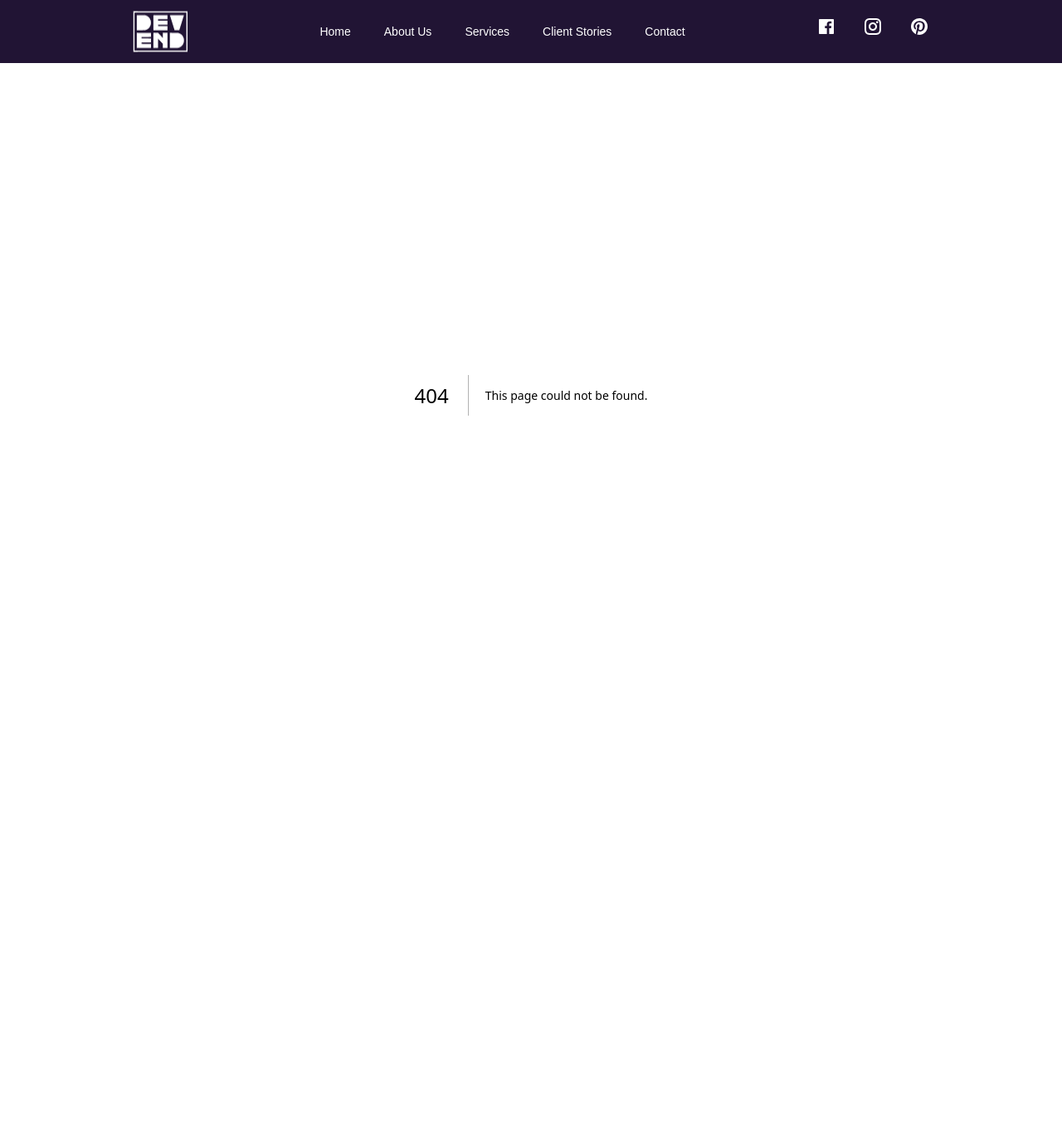
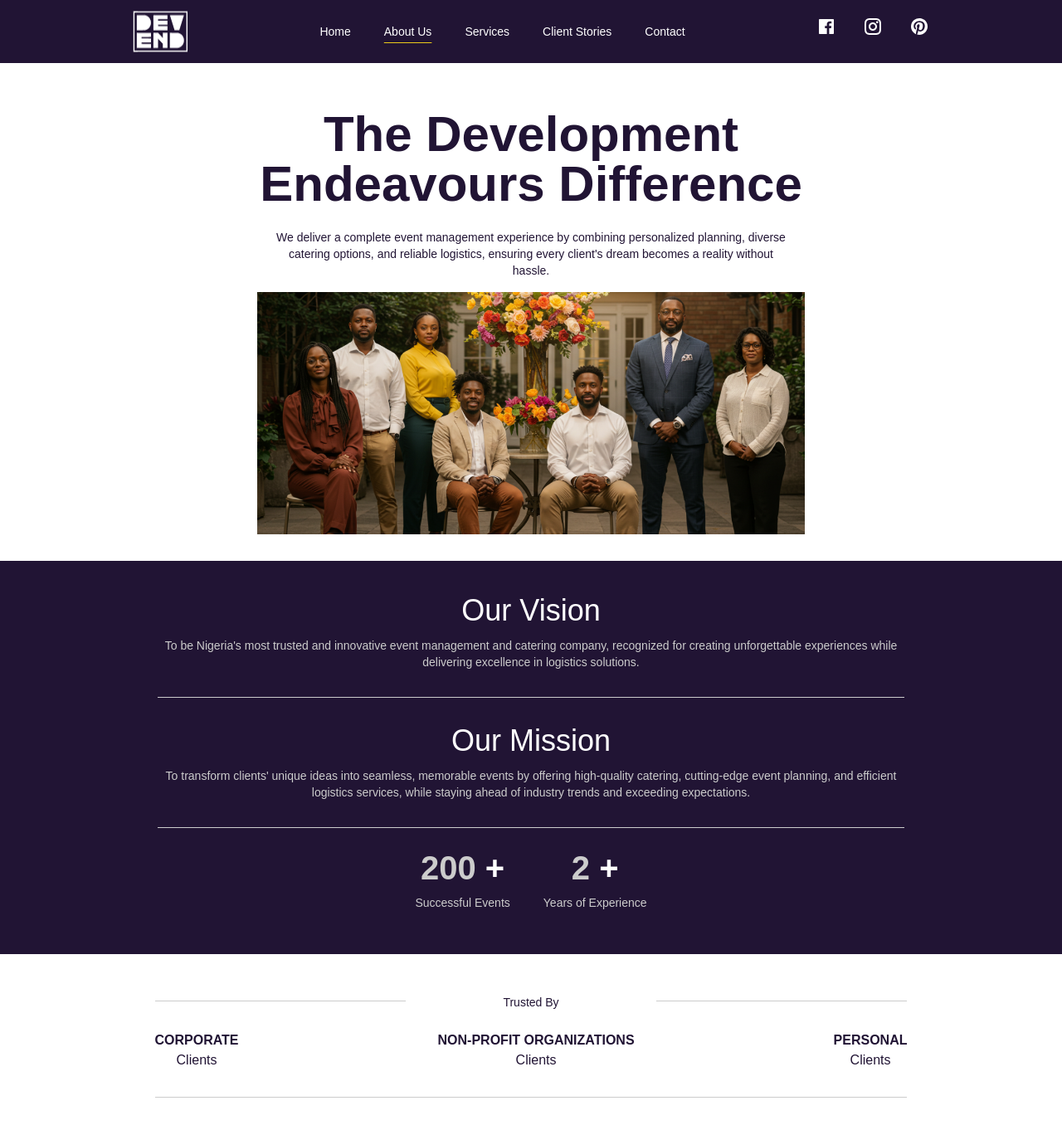
Before and after one commit to DevonSRE/devend, a Next.js app: page /about in a window 1280 px wide. Before the commit this address had no page. Shown: the top 1362 px of the page at 83% size. Before the commit the page ends 876 px from the top, so only its background shows below. Built offline with nearby package versions, Linux system fonts and the light colour scheme.

Commit message:
About page

```diff
--- /dev/null
+++ b/src/app/about/page.jsx
@@ -0,0 +1,192 @@
+import Image from "next/image";
+import groupImg from "../../../public/group_img.png";
+import uniqueImg from "../../../public/unique_img.png";
+import Footer from "../home/footer/page";
+
+const About = () => {
+  return (
+    <div>
+      <div className="flex justify-center text-[#211434] mt-8">
+        <div className="mt-6 text-center md:max-w-[660px] max-w-[350px]">
+          <h2 className="md:text-6xl text-4xl leading-normal font-semibold">
+            The Development Endeavours Difference
+          </h2>
+          <p className="mt-6 text-sm px-4">
+            We deliver a complete event management experience by combining
+            personalized planning, diverse catering options, and reliable
+            logistics, ensuring every client&apos;s dream becomes a reality
+            without hassle.
+          </p>
+
+          <Image
+            src={groupImg}
+            alt="A group of people standing and sitting"
+            className="my-4"
+          />
+        </div>
+      </div>
+
+      <div className="bg-[#211434] py-6 md:py-10 px-4 text-center flex justify-center mt-4">
+        <div>
+          <div className="max-w-[900px]">
+            <h3 className="text-white text-2xl md:text-4xl">Our Vision</h3>
+            <p className="text-[#ccc] my-3 text-sm">
+              To be Nigeria&apos;s most trusted and innovative event management
+              and catering company, recognized for creating unforgettable
+              experiences while delivering excellence in logistics solutions.
+            </p>
+            <div className="border-t border-[#ccc] my-8"></div>
+          </div>
+
+          <div className="max-w-[900px]">
+            <h3 className="text-white text-2xl md:text-4xl">Our Mission</h3>
+            <p className="text-[#ccc] my-3 text-sm">
+              To transform clients&apos; unique ideas into seamless, memorable
+              events by offering high-quality catering, cutting-edge event
+              planning, and efficient logistics services, while staying ahead of
+              industry trends and exceeding expectations.
+            </p>
+            <div className="border-t border-[#ccc] my-8"></div>
+          </div>
+
+          <div className="flex justify-center max-w-[900px] text-[#ccc] my-3">
+            <div className="flex gap-10">
+              <div className="grid grid-rows gap-4">
+                <p className="md:text-[40px] text-[28px] text-2xl font-semibold">
+                  200 <span className="text-white">+</span>
+                </p>
+                <p className="text-sm">Successful Events</p>
+              </div>
+
+              <div className="grid grid-rows gap-4">
+                <p className="md:text-[40px] text-[28px] text-2xl font-semibold">
+                  2 <span className="text-white">+</span>
+                </p>
+                <p className="text-sm">Years of Experience</p>
+              </div>
+            </div>
+
+            <div className="border-t border-[#ccc] my-8"></div>
+          </div>
+        </div>
+      </div>
+
+      <div className="flex justify-center text-[#211434] mt-10">
+        <div className="text-center">
+          <div className="grid grid-cols-3 my-2">
+            <div className="border-t border-[#ccc] mt-2"></div>
+            <div className="text-sm">Trusted By</div>
+            <div className="border-t border-[#ccc] mt-2"></div>
+          </div>
+
+          <div className="flex gap6 my-6 md:space-x-60">
+            <div>
+              <p className="font-semibold">CORPORATE</p>
+              <p>Clients</p>
+            </div>
+
+            <div>
+              <p className="font-semibold">NON-PROFIT ORGANIZATIONS</p>
+              <p>Clients</p>
+            </div>
+
+            <div className="hidden md:block">
+              <p className="font-semibold">PERSONAL</p>
+              <p>Clients</p>
+            </div>
+
+          </div>
+          <div className="border-t border-[#ccc] my-8"></div>
+        </div>
+      </div>
+
+      <div className='md:flex justify-center text-[#211434] my-8 px-4'>
+        <div className='md:flex md:space-x-10'>
+          <Image src={uniqueImg} className="mb-10 md:w-2/4 md:mb-0 px-1 md:h-[600px] h-[400px]"/>
+
+          <div className="md:py-2">
+            <h3 className='text-2xl md:text-4xl font-semibold mb-6'>What Makes Us Unique</h3>
+
+            <div className='text-left'>
+              <h4 className="mb-1 font-semibold text-sm">Tailored Experience</h4>
+              <p className='text-sm mt-2'>Every event reflects the client's unique tastes and preferences.</p>
+              <div className="border-t border-[#ccc] my-5"></div>
+            </div>
+
+            <div className='text-left'>
+              <h4 className="mb-1 font-semibold text-sm">Customizable Menus</h4>
+              <p className='text-sm mt-2'>Catering solutions crafted to accommodate diverse dietary needs  and cultural nuances.</p>
+              <div className="border-t border-[#ccc] my-5"></div>
+            </div>
+
+            <div className='text-left'>
+              <h4 className="mb-1 font-semibold text-sm">Tailored Experience</h4>
+              <p className='text-sm mt-2'>Every event reflects the client's unique tastes and preferences.</p>
+              <div className="border-t border-[#ccc] my-5"></div>
+            </div>
+
+            <div className='text-left'>
+              <h4 className="mb-1 font-semibold text-sm">Industry Innovation</h4>
+              <p className='text-sm mt-2'>We leverage modern trends and technology to enhance the event  experience.</p>
+              <div className="border-t border-[#ccc] my-5"></div>
+            </div>
+
+            <div className='text-left'>
+              <h4 className="mb-1 font-semibold text-sm">Reliability and Efficiency</h4>
+              <p className='text-sm mt-2'>A streamlined approach to logistics ensures everything is  executed seamlessly.</p>
+              <div className="border-t border-[#ccc] my-5"></div>
+            </div>
+
+            <div className='text-left'>
+              <h4 className="mb-1 font-semibold text-sm">Client-Centered Approach</h4>
+              <p className='text-sm mt-2'> Personalized attention and strong relationships remain our  hallmark.</p>
+            </div>
+
+          </div>
+        </div>
+      </div>
+
+      <div className="border-t border-[#ccc] my-8 md:mt-20"></div>
+      {/* Experience */}
+
+      <div className="flex justify-center">
+        <div className="text-center ">
+          <p className="md:text-4xl text-3xl font-semibold">Let's Create an Unforgettable Experience</p>
+          <p className="mt-3 text-sm max-w-[650px] text-center">Plan your next event with ease. Our team handles every detail, from delicious catering and seamless logistics to personalized touches that make your celebration truly unforgettable.</p>
+
+          <div className="hidden md:flex justify-center gap-4">
+            <button className="bg-[#FAF7FE] border border-[#211434] text-[#211434] text-sm font-semibold px-10 py-3 rounded-lg mt-5">
+              See Our Services
+            </button>
+            <button className="bg-[#2A1C51] text-white text-sm px-12 py-3 rounded-lg mt-5">
+              Get a Quote
+            </button>
+          </div>
+
+          {/* Mobile Buttons */}
+          <div className="md:hidden">
+            <div>
+              <button className="bg-[#2A1C51] text-white text-sm px-14 py-3 rounded-lg mt-5">
+                Get a Quote
+              </button>
+            </div>
+            <div>
+              <button className="bg-[#FAF7FE] border border-[#211434] text-[#211434] text-sm font-semibold px-10 py-3 rounded-lg mt-5">
+                See Our Services
+              </button>
+            </div>
+          </div>
+
+
+        </div>
+      </div>
+
+      <div className="border-t border-[#ccccc] my-8"></div>
+
+
+      <Footer />
+    </div>
+  );
+};
+
+export default About;
--- a/src/app/component/Navbar.jsx
+++ b/src/app/component/Navbar.jsx
@@ -14,14 +14,14 @@ export default function Navbar() {
 
   return (
     <>
-      <div className="flex justify-between md:px-40 px-6 py-3 bg-[#211434]">
+      <div className="flex justify-between md:px-40 px-6 py-3 bg-[rgb(33,20,52)]">
         <Image src={devendLogo} alt='Logo of Devend'/>
         <div className="hidden md:flex space-x-10 text-sm font-normal py-4">
-          <Link href="/" className={`${pathname === "/" ? "underline underline-offset-8 decoration-white" : "no-underline"} text-white text-sm`}>Home</Link>
-          <Link href="/aboutus" className={`${pathname === "/aboutus" ? "underline underline-offset-8 decoration-white" : "no-underline"} text-white`}>About Us</Link>
-          <Link href="/contact" className={`${pathname === "/services" ? "underline underline-offset-8 decoration-white" : "no-underline"} text-white`}>Services</Link>
-          <Link href="/contact" className={`${pathname === "/client" ? "underline underline-offset-8 decoration-white" : "no-underline"} text-white`}>Client Stories</Link>
-          <Link href="/contact" className={`${pathname === "/contact" ? "underline underline-offset-8 decoration-white" : "no-underline"} text-white`}>Contact</Link>
+          <Link href="/" className={`${pathname === "/" ? "underline underline-offset-8 decoration-[#EDCC19]" : "no-underline"} text-white text-sm`}>Home</Link>
+          <Link href="/about" className={`${pathname === "/about" ? "underline underline-offset-8 decoration-[#EDCC19]" : "no-underline"} text-white`}>About Us</Link>
+          <Link href="/services" className={`${pathname === "/services" ? "underline underline-offset-8 decoration-[#EDCC19]" : "no-underline"} text-white`}>Services</Link>
+          <Link href="/client" className={`${pathname === "/client" ? "underline underline-offset-8 decoration-[#EDCC19]" : "no-underline"} text-white`}>Client Stories</Link>
+          <Link href="/contact" className={`${pathname === "/contact" ? "underline underline-offset-8 decoration-[#EDCC19]" : "no-underline"} text-white`}>Contact</Link>
         </div>
 
         <div className="hidden md:flex gap-8 mt-2">
@@ -72,7 +72,7 @@ export default function Navbar() {
             </li>
 
             <li className="py-4 text-2xl">
-              <Link href="/aboutus" onClick={handleClick}>About Us</Link>
+              <Link href="/about" onClick={handleClick}>About Us</Link>
             </li>
 
             <li className="py-4 text-2xl">
--- a/src/app/globals.css
+++ b/src/app/globals.css
@@ -24,3 +24,7 @@ body {
 .geist-font {
   font-family: 'Geist', sans-serif;
 }
+
+.lora-font {
+  font-family: 'Lora', sans-serif;
+}
--- a/src/app/home/footer/page.jsx
+++ b/src/app/home/footer/page.jsx
@@ -10,11 +10,11 @@ const Footer = () => {
             <div className="md:flex gap-8">
               <div className="mb-4">
                 <p className="text-sm">Email:</p>
-                <p className="text-xl">info@devend.com</p>
+                <p className="text-lg">info@devend.com</p>
               </div>
               <div>
                 <p className="text-sm">Telephone:</p>
-                <p className="text-xl">+234 (803) 000 0000</p>
+                <p className="text-lg">+234 (803) 000 0000</p>
               </div>
             </div>
 
@@ -37,12 +37,12 @@ const Footer = () => {
             <p className="md:text-4xl text-2xl font-semibold">Let's Get Started</p>
             <div className="md:grid grid-cols-2 gap-4 my-10">
               <div className="mb-8 md:mb-0">
-                <p className="text-sm text-[#cccccc]">Name</p>
-                <div className="border-t border-[#ccccc] my-3"></div>
+                <p className="text-sm text-[#ccc]">Name</p>
+                <div className="border-t border-[#ccc] my-3"></div>
               </div>
               <div className="mb-8 md:mb-0">
                 <p className="text-sm text-[#cccccc]">Email</p>
-                <div className="border-t border-[#cccccc] my-3"></div>
+                <div className="border-t border-[#ccc] my-3"></div>
               </div>
             </div>
 
--- /dev/null
+++ b/src/app/home/page.jsx
@@ -0,0 +1,21 @@
+import Clients from "./home/clients/page";
+import Development from "./home/development/page";
+import Footer from "./home/footer/page";
+import Grid from "./home/grid/page";
+import Hero from "./home/hero/page";
+import Services from "./home/services/page";
+
+const Home = () => {
+  return (
+    <div>
+      <Hero/>
+      <Development/>
+      <Services/>
+      <Clients/>
+      <Grid/>
+      <Footer/>
+    </div>
+  );
+};
+
+export default Home;
```
Also changed, not shown: public/unique_img.png (added).
